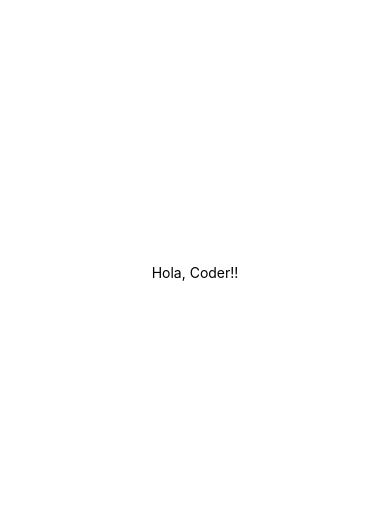
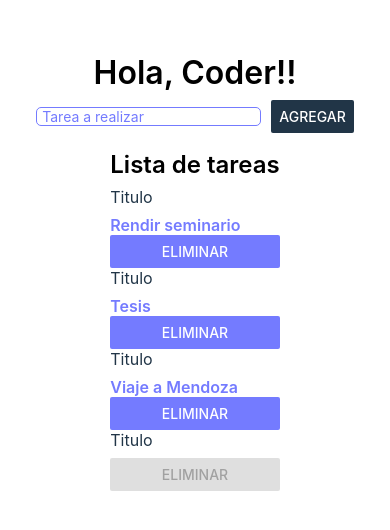
Before and after one commit to ValentinoIndorato/EntregaFinalReactNative-Indorato, a React Native app: screen / in a window 390 px wide. Shown: the part 150-680 px from the top of the page. Built offline with nearby package versions, Linux system fonts and the light colour scheme.

Commit message:
creacion de componentes y estilaje

```diff
--- a/App.js
+++ b/App.js
@@ -1,11 +1,25 @@
 import { StatusBar } from 'expo-status-bar';
-import { StyleSheet, Text, View } from 'react-native';
-
+import { useState } from 'react';
+import { StyleSheet, Text, View, TextInput, Button } from 'react-native';
+import ItemList from './component/ItemList';
 export default function App() {
+  const[item, setItem]=useState("")
+  const ListItems = ["Rendir seminario", "Tesis", "Viaje a Mendoza",]//ver cual de las dos opciones es mejor, si meter el ListItemes o meter el arra []
+  const[listItems, setListItems]=useState(["Rendir seminario", "Tesis", "Viaje a Mendoza", ""])
+  function onAddItem(){
+    setListItems(current=>[...current,item])
+    setItem("")
+  }
   return (
     <View style={styles.container}>
-      <Text>Hola, Coder!!</Text>
-      <StatusBar style="auto" />
+      <Text style={styles.h1}>Hola, Coder!!</Text>
+      <View style={styles.addContainer}>
+      <TextInput placeholder='Tarea a realizar' value={item} onChangeText={(textItem)=>{ setItem(textItem)}} style={styles.input} focusable/>
+      <Button title='Agregar' onPress={onAddItem} color="#213547"/>
+      </View>
+      <Text > {item}</Text>
+
+      <ItemList data={listItems}/>
     </View>
   );
 }
@@ -16,5 +30,32 @@ const styles = StyleSheet.create({
     backgroundColor: '#fff',
     alignItems: 'center',
     justifyContent: 'center',
+
   },
+  h1:{
+    fontSize:"2rem",
+    marginBottom:"0.5rem",
+    fontWeight: 600
+
+  },
+  addContainer:{
+    flexDirection:"row",
+    alignItems:"center",
+    alignSelf:"stretch",
+    justifyContent:"center",
+   // flex: 1, alignItems: 'center',
+   // justifyContent: 'center',
+    gap:10,
+  },
+  input:{
+    borderWidth:1,
+    color:"#747bff",
+    borderColor:"#747bff",
+    borderRadius:5,
+    paddingLeft:5,
+
+
+  },
+
+
 });
--- /dev/null
+++ b/component/CardItem.jsx
@@ -0,0 +1,36 @@
+import { StyleSheet, Text, View, TextInput, Button } from 'react-native';
+import { useState } from 'react';
+import ModalDelete from './ModalDelet';
+function CardItem({item}){
+    const[modalVisible, setModalVisible]=useState(false)
+
+    console.log(item)
+    return(
+        <>
+        <Text style={styles.h3}>Titulo </Text>
+        <Text  style={styles.h4}>{item }</Text>
+        <Button title='Eliminar' onPress={()=>(setModalVisible(true))} color="#747bff" disabled={item=== ""&& true} style={styles.button}/>
+        <ModalDelete modalVisible={modalVisible} setModalVisible={setModalVisible} item={item}/>
+        </>
+    )
+}
+const styles = StyleSheet.create({
+    button: {
+        borderWidth: 5,
+        backgroundColor: '#000000',
+
+    },
+    h3:{
+        fontSize:"1rem",
+        marginBottom:"0.5rem",
+       color:"#213547"
+
+      },
+      h4:{
+        fontSize:"1rem",
+        fontWeight:600,
+       color:"#747bff"
+
+      },
+  });
+export default CardItem
--- /dev/null
+++ b/component/ItemList.jsx
@@ -0,0 +1,30 @@
+
+import { StyleSheet, Text, View, TextInput, Button, FlatList } from 'react-native';
+import CardItem from "./CardItem"
+function ItemList({data}){
+    return(
+        <View  style={styles.itemList}>
+        <Text style={styles.h2}>Lista de tareas</Text>
+        <FlatList
+        data={data}
+        keyExtractor={item=>item.id}
+        renderItem={({item})=>(<CardItem item={item}/>)}
+        />
+        </View>
+    )
+}
+const styles = StyleSheet.create({
+    itemList: {
+
+      backgroundColor: 'fff',
+
+    }, h2:{
+        fontSize:"1.5rem",
+        marginBottom:"0.5rem",
+    fontWeight:600
+      },
+
+
+  });
+
+export default ItemList
--- /dev/null
+++ b/component/ModalDelet.jsx
@@ -0,0 +1,46 @@
+import {
+  StyleSheet,
+  Text,
+  View,
+  TextInput,
+  Button,
+  FlatList,
+  Modal,
+} from "react-native";
+function ModalDelete({ modalVisible, setModalVisible, item }) {
+  return (
+    <>
+      <Modal visible={modalVisible} transparent={true} style={styles.modal}>
+        <View style={styles.conteinerItem}>
+          <Text style={styles.tex}>{item} </Text>
+          <Button
+            title="Boton"
+            color="#747bff"
+            onPress={() => setModalVisible(false)}
+          />
+        </View>
+      </Modal>
+    </>
+  );
+}
+const styles = StyleSheet.create({
+  modal: {
+    flex: 1,
+
+    alignItems: "center",
+    justifyContent: "center",
+  },
+  conteinerItem: {
+    flex: 1,
+    backgroundColor: "#2135479f",
+    alignItems: "center",
+    justifyContent: "center",
+  },
+  tex: {
+    color:"#fff",
+    fontSize:"1rem",
+    fontWeight: 600,
+
+  },
+});
+export default ModalDelete;
--- /dev/null
+++ b/component/index.css
@@ -0,0 +1,4 @@
+.pruebasDeColor{
+    background-color: #747bffa6;
+    background-color: #2135479f;
+}
```
Also changed, not shown: component/ItemDetail.jsx (added, +18 -0 lines).
